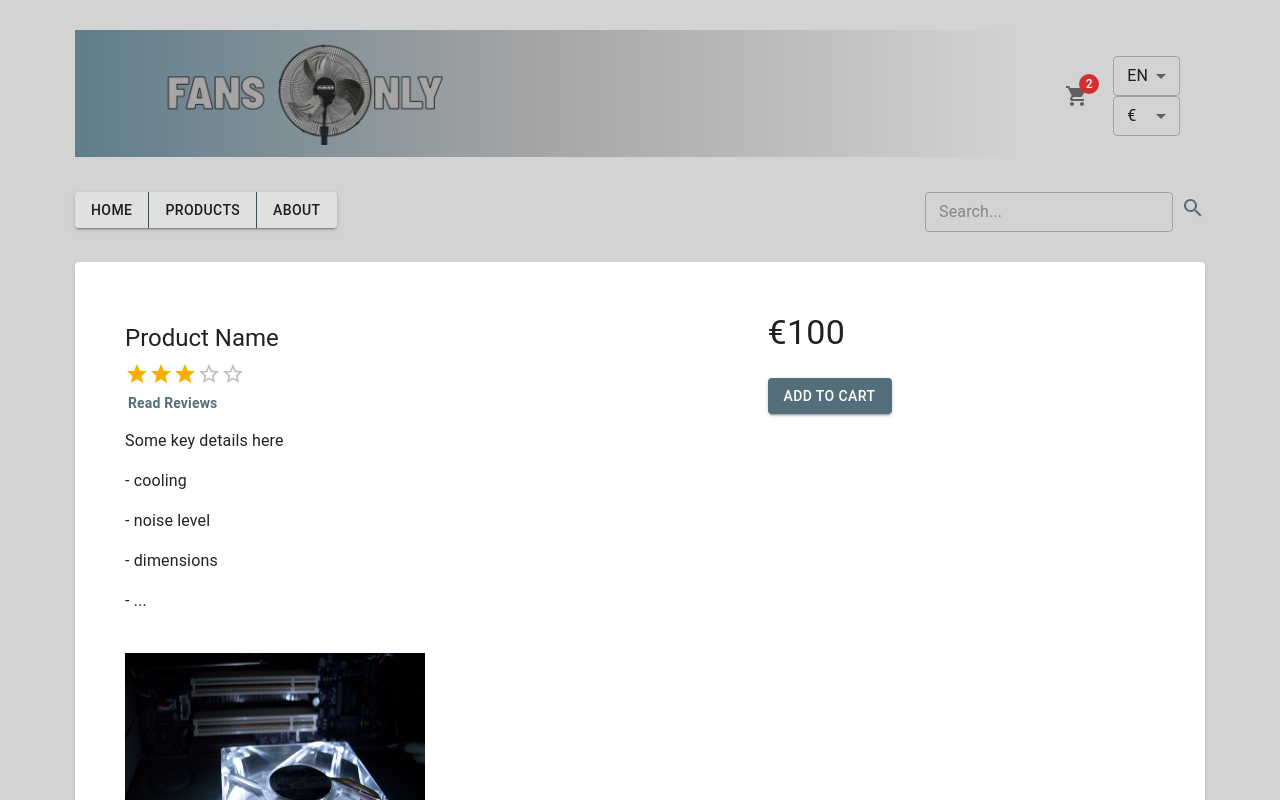
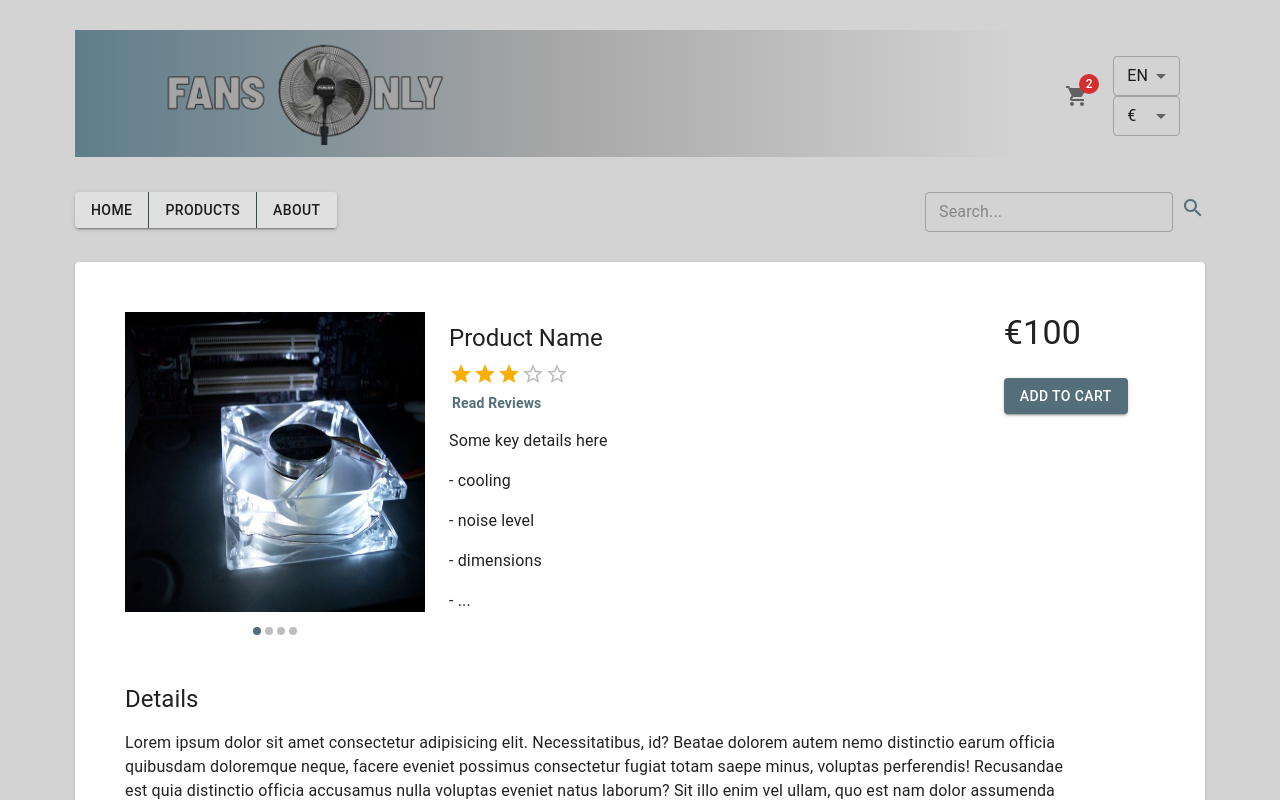
Before and after one commit to VeeHalonen/ux-prototype, a React (Create React App) app: page /product in a window 1280 px wide. Shown: the top 800 px of the page. Built offline with nearby package versions, Linux system fonts and the light colour scheme.

Commit message:
Revert reverse-row layout on product page

```diff
--- a/src/components/ProductInfo.jsx
+++ b/src/components/ProductInfo.jsx
@@ -20,7 +20,6 @@ const ProductInfo = () => {
               variant="body2"
             />
           </div>
-
           <Typography paragraph>Some key details here</Typography>
           <Typography paragraph>- cooling</Typography>
           <Typography paragraph>- noise level</Typography>
--- a/src/views/ProductPage.jsx
+++ b/src/views/ProductPage.jsx
@@ -9,14 +9,13 @@ const ProductPage = () => {
         container
         style={{ marginBottom: 40 }}
         spacing={3}
-        direction="row-reverse"
         justifyContent="start"
       >
-        <Grid item container xs={12} md={7} lg={9}>
-          <ProductInfo />
-        </Grid>
         <Grid item>
           <ProductPagePhotos />
+        </Grid>
+        <Grid item container xs={12} md={7} lg={8}>
+          <ProductInfo />
         </Grid>
       </Grid>
       <Grid container item lg={11}>
```
